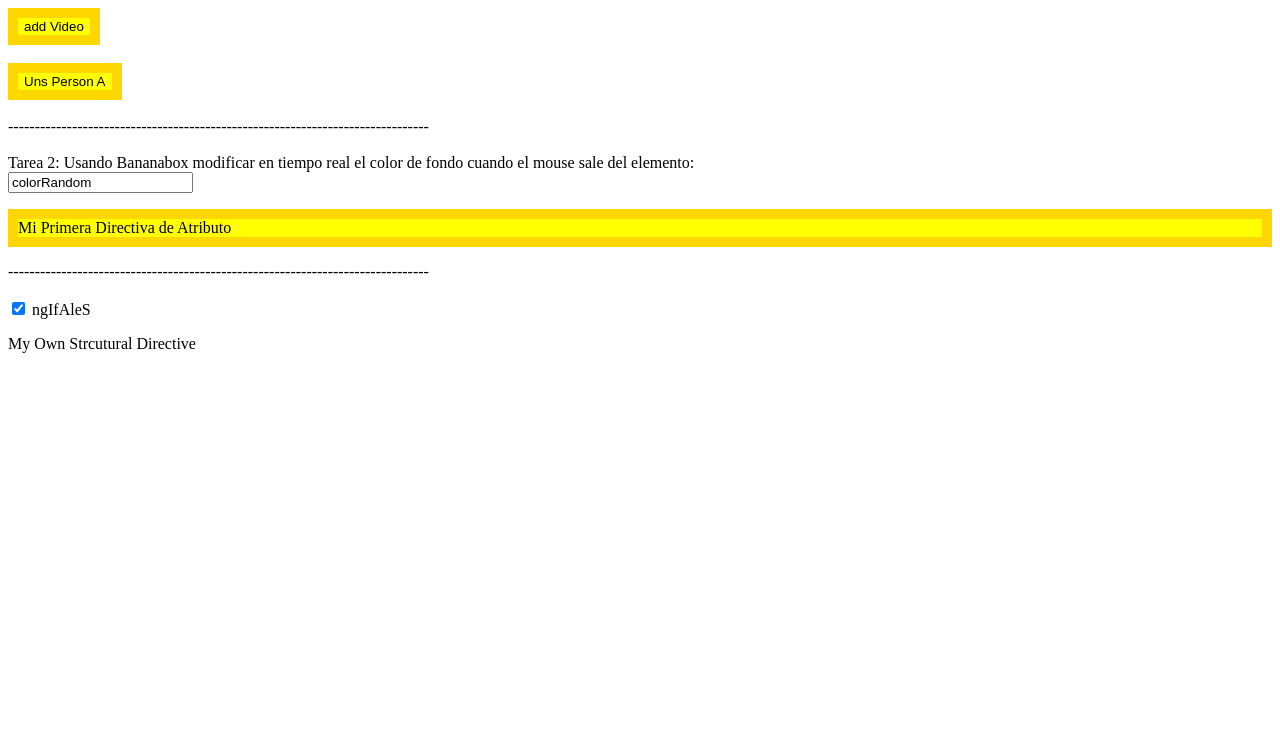
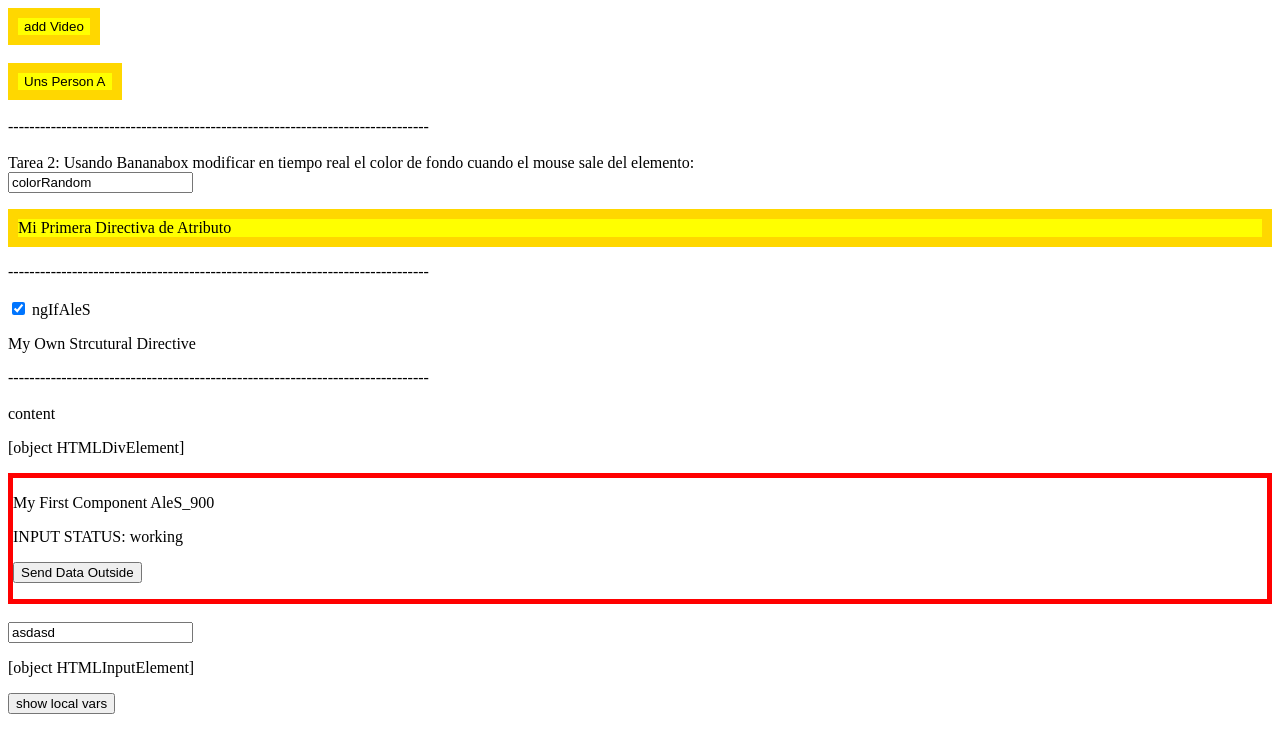
Before and after one commit to AleS900/angular-course-2021, an Angular app: page / in a window 1280 px wide. Shown: the top 752 px of the page. Built offline with nearby package versions, Linux system fonts and the light colour scheme.

Commit message:
08/17/2021 ViewChild

```diff
--- a/src/app/app.component.html
+++ b/src/app/app.component.html
@@ -17,3 +17,16 @@ de fondo cuando el mouse sale del elemento:<br>
 <div *ngIfAleS="sw"  (test)="test100($event)">
   <p>My Own Strcutural Directive </p>
 </div>
+  -------------------------------------------------------------------------------
+  <br><br>
+
+<div #myDiv1>content</div>
+<p>{{myDiv1}}</p>
+
+<!-- Se puede ingresar a los elemntos de un componente con variables locales-->
+<savc-comp #myCompAleS></savc-comp><br>
+
+<input type="text" #myDiv2 value="asdasd">
+<p>{{myDiv2}}</p>
+
+<button (click)="onShowLocalVars()">show local vars</button>
--- a/src/app/app.component.ts
+++ b/src/app/app.component.ts
@@ -1,4 +1,4 @@
-import { Component, Input } from '@angular/core';
+import { Component, ElementRef, Input, ViewChild } from '@angular/core';
 import {BehaviorSubject, of, Subscription} from 'rxjs';
 import { filter, map,delay } from 'rxjs/operators';
 
@@ -25,7 +25,10 @@ export class AppComponent {
     {name:'Natalia', lastName:'Velarde'},
     {name:'Daniel', lastName:'Zabalaga'},
     {name:'Andrés', lastName:'Céspedes'}
-  ]
+  ];
+  @ViewChild('myDiv1') myDiv1: ElementRef;
+  @ViewChild('myDiv2') myDiv2: ElementRef;
+  @ViewChild('myCompAleS') myCompAleS: any;
   /*
   // ***************************************************************************
   //
@@ -337,6 +340,8 @@ export class AppComponent {
       this.tictock2.subscribe(v => {
         console.log('PERSON C VIDEO v2: ', v);
       });
+
+
   }
 
   onAddVideo(){
@@ -375,4 +380,12 @@ export class AppComponent {
     console.log('234234234234234', event);
   }
 
+  onShowLocalVars(){
+    console.log(this.myDiv1, this.myDiv2, this.myCompAleS);
+
+    this.myCompAleS.onClickTest();
+
+    this.myDiv2.nativeElement.value = 'Santiago';
+  }
+
 }
```
